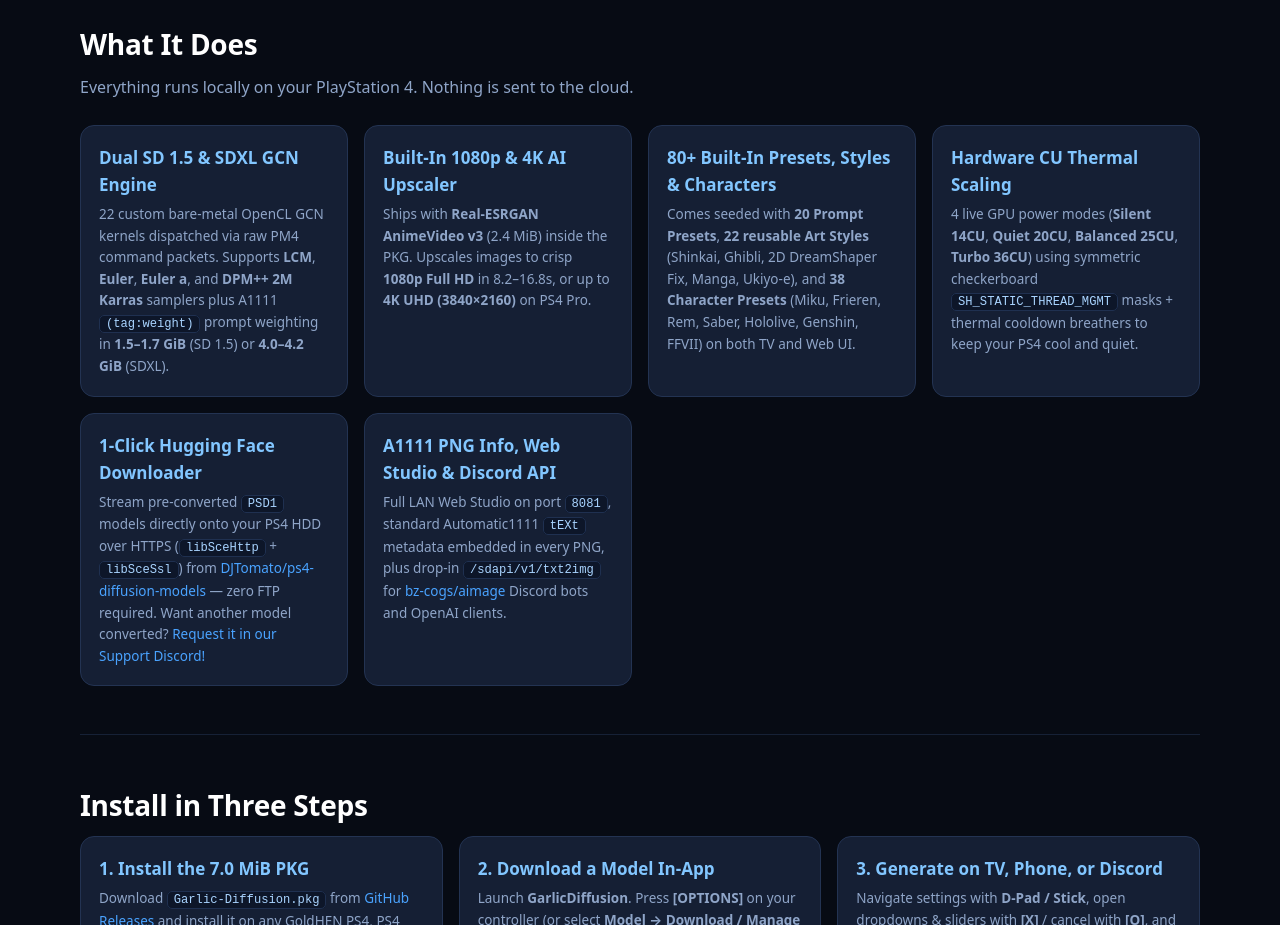
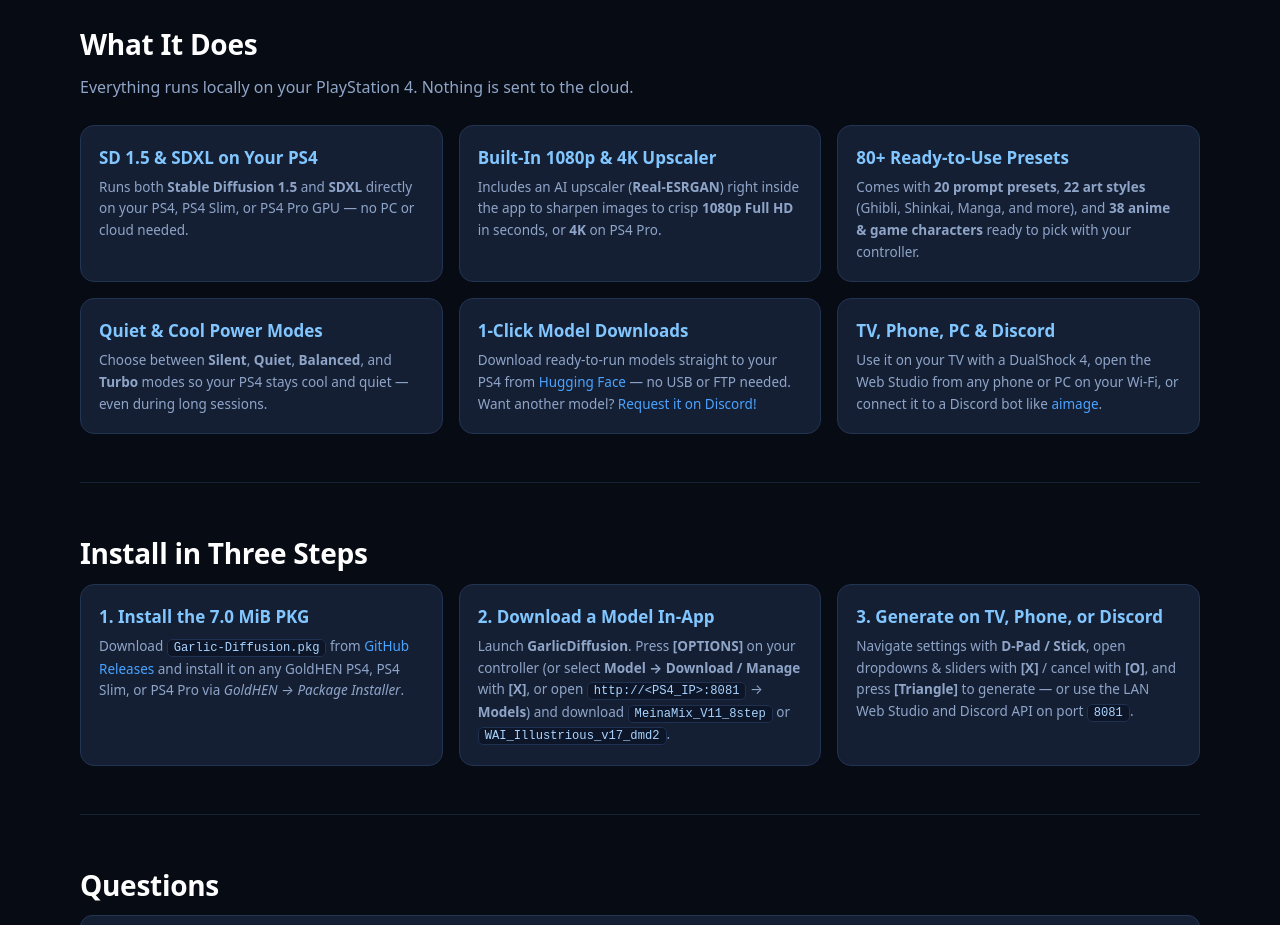
Before and after one commit to DJTOMATO/GarlicDiffusion, a plain HTML site: page docs/index.html in a window 1280 px wide. Shown: the part 3920-4845 px from the top of the page. Drawn offline with Linux system fonts and the light colour scheme.

Commit message:
Simplify 'What It Does' cards and use a clean 3-per-row grid

```diff
--- a/docs/index.html
+++ b/docs/index.html
@@ -225,30 +225,30 @@
   <section id="features">
     <h2>What It Does</h2>
     <p class="lead">Everything runs locally on your PlayStation 4. Nothing is sent to the cloud.</p>
-    <div class="grid">
+    <div class="grid-3">
       <div class="card">
-        <h3>Dual SD 1.5 &amp; SDXL GCN Engine</h3>
-        <p>22 custom bare-metal OpenCL GCN kernels dispatched via raw PM4 command packets. Supports <b>LCM</b>, <b>Euler</b>, <b>Euler a</b>, and <b>DPM++ 2M Karras</b> samplers plus A1111 <code>(tag:weight)</code> prompt weighting in <b>1.5–1.7 GiB</b> (SD 1.5) or <b>4.0–4.2 GiB</b> (SDXL).</p>
+        <h3>SD 1.5 &amp; SDXL on Your PS4</h3>
+        <p>Runs both <b>Stable Diffusion 1.5</b> and <b>SDXL</b> directly on your PS4, PS4 Slim, or PS4 Pro GPU — no PC or cloud needed.</p>
       </div>
       <div class="card">
-        <h3>Built-In 1080p &amp; 4K AI Upscaler</h3>
-        <p>Ships with <b>Real-ESRGAN AnimeVideo v3</b> (2.4 MiB) inside the PKG. Upscales images to crisp <b>1080p Full HD</b> in 8.2–16.8s, or up to <b>4K UHD (3840×2160)</b> on PS4 Pro.</p>
+        <h3>Built-In 1080p &amp; 4K Upscaler</h3>
+        <p>Includes an AI upscaler (<b>Real-ESRGAN</b>) right inside the app to sharpen images to crisp <b>1080p Full HD</b> in seconds, or <b>4K</b> on PS4 Pro.</p>
       </div>
       <div class="card">
-        <h3>80+ Built-In Presets, Styles &amp; Characters</h3>
-        <p>Comes seeded with <b>20 Prompt Presets</b>, <b>22 reusable Art Styles</b> (Shinkai, Ghibli, 2D DreamShaper Fix, Manga, Ukiyo-e), and <b>38 Character Presets</b> (Miku, Frieren, Rem, Saber, Hololive, Genshin, FFVII) on both TV and Web UI.</p>
+        <h3>80+ Ready-to-Use Presets</h3>
+        <p>Comes with <b>20 prompt presets</b>, <b>22 art styles</b> (Ghibli, Shinkai, Manga, and more), and <b>38 anime &amp; game characters</b> ready to pick with your controller.</p>
       </div>
       <div class="card">
-        <h3>Hardware CU Thermal Scaling</h3>
-        <p>4 live GPU power modes (<b>Silent 14CU</b>, <b>Quiet 20CU</b>, <b>Balanced 25CU</b>, <b>Turbo 36CU</b>) using symmetric checkerboard <code>SH_STATIC_THREAD_MGMT</code> masks + thermal cooldown breathers to keep your PS4 cool and quiet.</p>
+        <h3>Quiet &amp; Cool Power Modes</h3>
+        <p>Choose between <b>Silent</b>, <b>Quiet</b>, <b>Balanced</b>, and <b>Turbo</b> modes so your PS4 stays cool and quiet — even during long sessions.</p>
       </div>
       <div class="card">
-        <h3>1-Click Hugging Face Downloader</h3>
-        <p>Stream pre-converted <code>PSD1</code> models directly onto your PS4 HDD over HTTPS (<code>libSceHttp</code> + <code>libSceSsl</code>) from <a href="https://huggingface.co/DJTomato/ps4-diffusion-models" target="_blank" rel="noopener">DJTomato/ps4-diffusion-models</a> — zero FTP required. Want another model converted? <a href="https://discord.gg/Gbyq3kpGjc" target="_blank" rel="noopener">Request it in our Support Discord!</a></p>
+        <h3>1-Click Model Downloads</h3>
+        <p>Download ready-to-run models straight to your PS4 from <a href="https://huggingface.co/DJTomato/ps4-diffusion-models" target="_blank" rel="noopener">Hugging Face</a> — no USB or FTP needed. Want another model? <a href="https://discord.gg/Gbyq3kpGjc" target="_blank" rel="noopener">Request it on Discord!</a></p>
       </div>
       <div class="card">
-        <h3>A1111 PNG Info, Web Studio &amp; Discord API</h3>
-        <p>Full LAN Web Studio on port <code>8081</code>, standard Automatic1111 <code>tEXt</code> metadata embedded in every PNG, plus drop-in <code>/sdapi/v1/txt2img</code> for <a href="https://github.com/zhaobenny/bz-cogs/tree/main/aimage" target="_blank" rel="noopener">bz-cogs/aimage</a> Discord bots and OpenAI clients.</p>
+        <h3>TV, Phone, PC &amp; Discord</h3>
+        <p>Use it on your TV with a DualShock 4, open the Web Studio from any phone or PC on your Wi-Fi, or connect it to a Discord bot like <a href="https://github.com/zhaobenny/bz-cogs/tree/main/aimage" target="_blank" rel="noopener">aimage</a>.</p>
       </div>
     </div>
   </section>
--- a/docs/style.css
+++ b/docs/style.css
@@ -181,7 +181,10 @@ h3 { font-size: 17px; margin: 0 0 6px; color: #82c6ff; }
 
 /* Grids & Cards */
 .grid { display: grid; grid-template-columns: repeat(auto-fit, minmax(265px, 1fr)); gap: 16px; }
+.grid-3 { display: grid; grid-template-columns: repeat(3, 1fr); gap: 16px; }
 .grid-2 { display: grid; grid-template-columns: repeat(auto-fit, minmax(340px, 1fr)); gap: 18px; }
+@media (max-width: 860px) { .grid-3 { grid-template-columns: repeat(2, 1fr); } }
+@media (max-width: 560px) { .grid-3 { grid-template-columns: 1fr; } }
 .card {
   background: var(--card);
   border: 1px solid var(--border);
```
